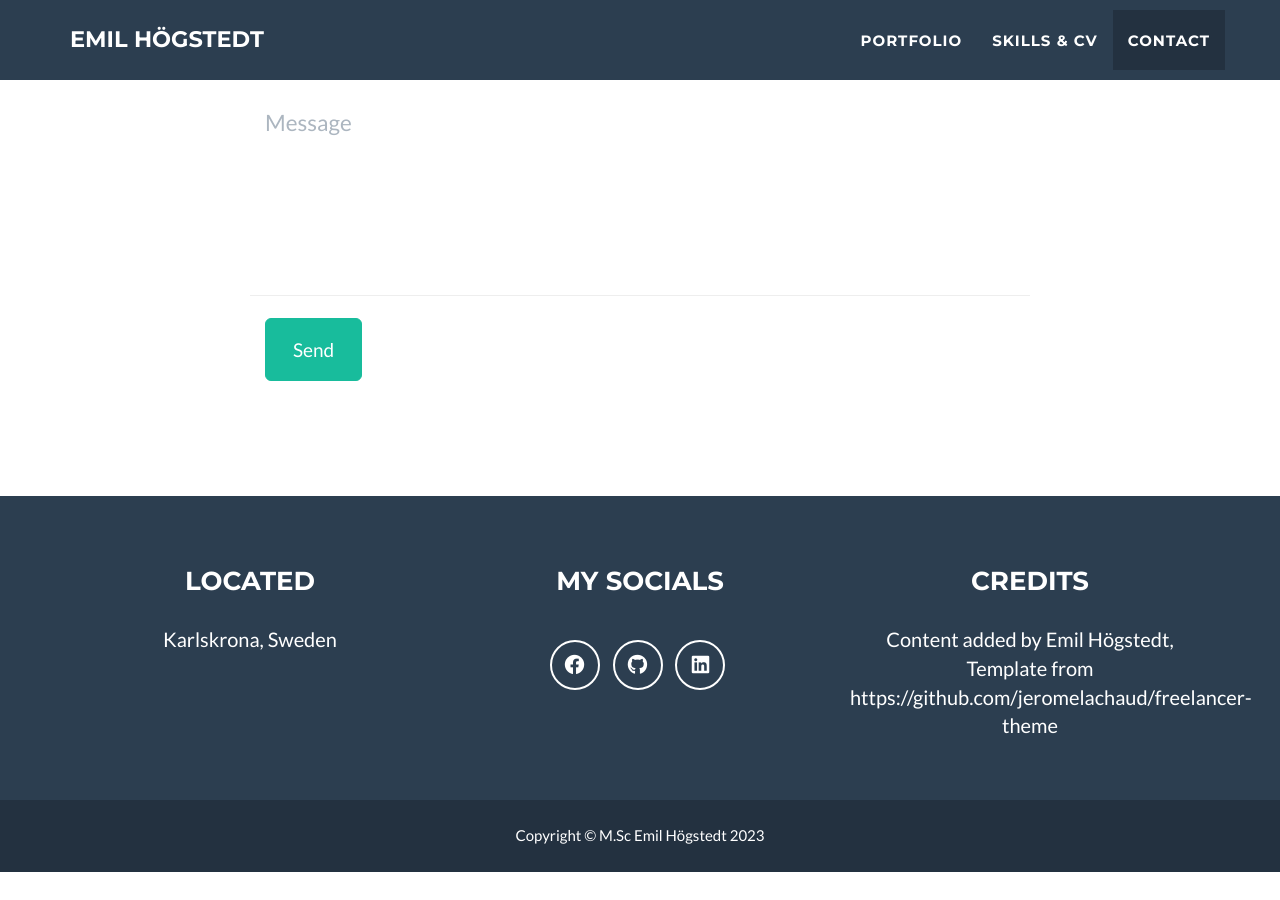
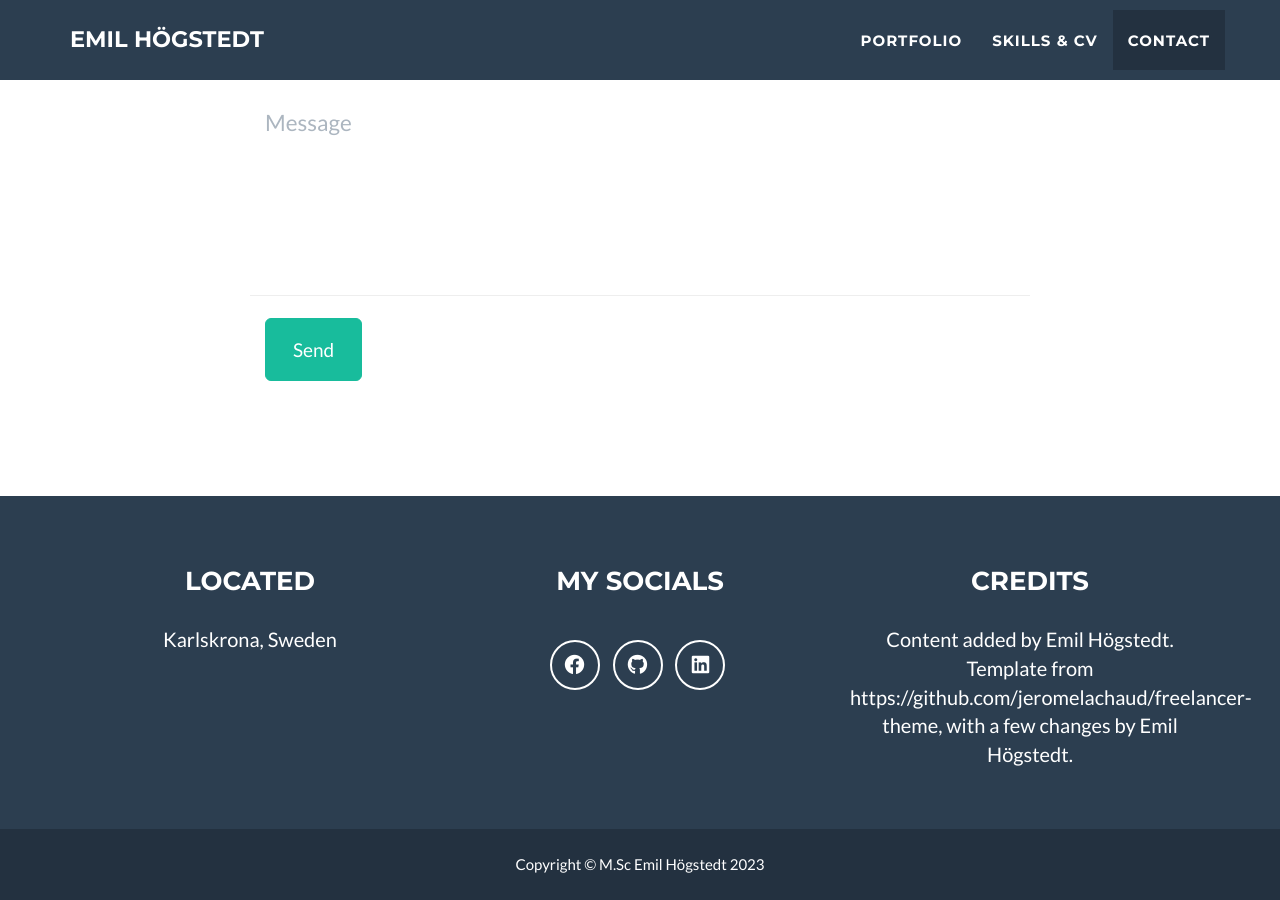
Before and after one commit to EmilHogstedt/EmilHogstedt.github.io, a Jekyll site: the page built from _posts/2023-03-03-Star-Fetchers.markdown, in a window 1280 px wide and 900 px high, scrolled down 2950 px. Built offline with Jekyll 4.4.1, drawn with Linux system fonts in a browser that asks for light colours; before the commit the page ends 3822 px from its top, so only the background shows below that; part of the change alters nothing that is shown; some of the changed text lies outside the part shown.

Commit message:
updated text

```diff
--- a/_config.yml
+++ b/_config.yml
@@ -4,7 +4,7 @@ email: emil.hogstedt@hotmail.com
 url: https://github.com/EmilHogstedt/EmilHogstedt.github.io
 description: "The portfolio of Emil Högstedt. I am a M.Sc graduate with a degree in Software- and Game Development. My passion is creating games and experiences for other people to enjoy. I have work experience in all parts of indie game development, and have thorough knowledge of the backend that makes games run."
 keywords: "your keywords, separated by commas"
-skills: "Civil Engineer - Programmer - Game Designer"
+skills: "Master of Science, 5th Year Student - Programmer - Game Designer"
 meta_author: Emil Högstedt
 
 # Google webmaster tools
@@ -57,7 +57,7 @@ address:
   - line: Karlskrona, Sweden
 
 # Credits content
-credits: "Content added by Emil Högstedt, Template from https://github.com/jeromelachaud/freelancer-theme"
+credits: "Content added by Emil Högstedt. Template from https://github.com/jeromelachaud/freelancer-theme, with a few changes by Emil Högstedt."
 
 # Build settings
 markdown: kramdown
--- a/_includes/about.html
+++ b/_includes/about.html
@@ -16,7 +16,7 @@
           - Lua                 <br>
           - Cuda                <br>
           - HLSL/GLSL           <br>
-          - GDScript            <br>
+          - GDScript (Godot)    <br>
           - Razor (WebDev)      <br>
           - JavaScript          <br>
           - Python              <br>
```
